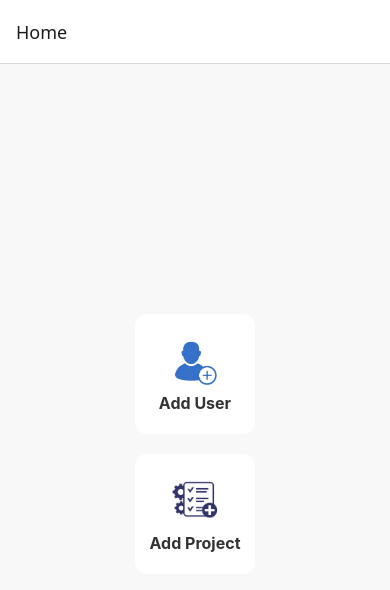
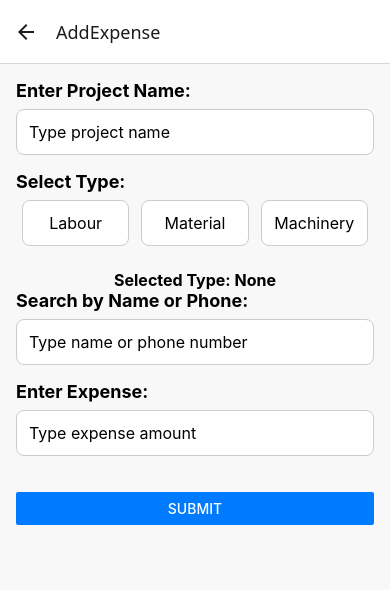
Before and after one commit to theetchanaa/civilfrontend, a React Native app: screen /AddExpense in a window 390 px wide. Shown: the top 590 px of the page. Built offline with nearby package versions, Linux system fonts and the light colour scheme.

Commit message:
add expense

```diff
--- a/App.js
+++ b/App.js
@@ -7,6 +7,7 @@ import LabourFormScreen from './src/components/LabourFormScreen';
 import MaterialFormScreen from './src/components/MaterialFormScreen';
 import MachineryFormScreen from './src/components/MachineryFormScreen';
 import ProjectFormScreen from './src/components/ProjectFormScreen'; // Import the screen
+import AddExpenseScreen from './src/components/AddExpenseScreen';
 
 const Stack = createStackNavigator();
 
@@ -20,6 +21,7 @@ const App = () => {
         <Stack.Screen name="MaterialForm" component={MaterialFormScreen} />
         <Stack.Screen name="MachineryFormScreen" component={MachineryFormScreen} />
         <Stack.Screen name="ProjectFormScreen" component={ProjectFormScreen} />
+        <Stack.Screen name="AddExpense" component={AddExpenseScreen} />
       </Stack.Navigator>
     </NavigationContainer>
   );
--- a/src/components/AddExpenseScreen.js
+++ b/src/components/AddExpenseScreen.js
@@ -0,0 +1,281 @@
+import React, { useState } from 'react';
+import {
+  View,
+  TextInput,
+  Text,
+  StyleSheet,
+  FlatList,
+  TouchableOpacity,
+  Button,
+  Alert,
+} from 'react-native';
+
+const AddExpenseScreen = () => {
+  const [projectName, setProjectName] = useState('');
+  const [filteredProjects, setFilteredProjects] = useState([]);
+  const [searchText, setSearchText] = useState('');
+  const [filteredRows, setFilteredRows] = useState([]);
+  const [selectedDetails, setSelectedDetails] = useState(null);
+  const [selectedType, setSelectedType] = useState('');
+  const [expense, setExpense] = useState('');
+
+  const projects = ['Project A', 'Project B', 'Project C', 'Project D'];
+
+  const rows = [
+    { name: 'John Doe', phone: '1234567890', sector: 'Carpenter' },
+    { name: 'Jane Smith', phone: '9876543210', sector: 'Painter' },
+    { name: 'Mike Johnson', phone: '4567890123', sector: 'Mason' },
+    { name: 'Anna Taylor', phone: '6543210987', sector: 'Shuttering' },
+  ];
+
+  const types = ['Labour', 'Material', 'Machinery'];
+
+  const handleProjectNameChange = (text) => {
+    setProjectName(text);
+    const filtered = projects.filter((project) =>
+      project.toLowerCase().includes(text.toLowerCase())
+    );
+    setFilteredProjects(filtered);
+  };
+
+  const handleSearchChange = (text) => {
+    setSearchText(text);
+    const filtered = rows.filter(
+      (row) =>
+        row.name.toLowerCase().includes(text.toLowerCase()) ||
+        row.phone.includes(text)
+    );
+    setFilteredRows(filtered);
+  };
+
+  const handleSubmit = () => {
+    if (!projectName || !selectedType || !selectedDetails || !expense) {
+      Alert.alert('Error', 'Please fill out all fields before submitting.');
+      return;
+    }
+
+    const data = {
+      projectName,
+      selectedType,
+      name: selectedDetails.name,
+      phone: selectedDetails.phone,
+      sector: selectedDetails.sector,
+      expense,
+    };
+
+    console.log('Submitted Data:', data);
+    Alert.alert('Success', 'Expense submitted successfully!');
+    // Reset fields
+    setProjectName('');
+    setSelectedType('');
+    setSearchText('');
+    setSelectedDetails(null);
+    setExpense('');
+  };
+
+  return (
+    <View style={styles.container}>
+      {/* Project Name Input */}
+      <Text style={styles.label}>Enter Project Name:</Text>
+      <TextInput
+        style={styles.input}
+        placeholder="Type project name"
+        value={projectName}
+        onChangeText={handleProjectNameChange}
+      />
+      {filteredProjects.length > 0 && (
+        <View style={styles.dropdown}>
+          <FlatList
+            data={filteredProjects}
+            keyExtractor={(item, index) => index.toString()}
+            renderItem={({ item }) => (
+              <TouchableOpacity
+                onPress={() => {
+                  setProjectName(item);
+                  setFilteredProjects([]);
+                }}
+              >
+                <Text style={styles.dropdownItem}>{item}</Text>
+              </TouchableOpacity>
+            )}
+          />
+        </View>
+      )}
+
+      {/* Type Selection */}
+      <Text style={styles.label}>Select Type:</Text>
+      <View style={styles.typeContainer}>
+        {types.map((type) => (
+          <TouchableOpacity
+            key={type}
+            style={[
+              styles.typeButton,
+              selectedType === type && styles.selectedTypeButton,
+            ]}
+            onPress={() => setSelectedType(type)}
+          >
+            <Text
+              style={[
+                styles.typeButtonText,
+                selectedType === type && styles.selectedTypeButtonText,
+              ]}
+            >
+              {type}
+            </Text>
+          </TouchableOpacity>
+        ))}
+      </View>
+      <Text style={styles.selectedTypeLabel}>
+        Selected Type: {selectedType || 'None'}
+      </Text>
+
+      {/* Search Input */}
+      <Text style={styles.label}>Search by Name or Phone:</Text>
+      <TextInput
+        style={styles.input}
+        placeholder="Type name or phone number"
+        value={searchText}
+        onChangeText={handleSearchChange}
+      />
+      {filteredRows.length > 0 && (
+        <View style={styles.dropdown}>
+          <FlatList
+            data={filteredRows}
+            keyExtractor={(item, index) => index.toString()}
+            renderItem={({ item }) => (
+              <TouchableOpacity
+                onPress={() => {
+                  setSelectedDetails(item);
+                  setFilteredRows([]);
+                  setSearchText(item.name);
+                }}
+              >
+                <Text style={styles.dropdownItem}>
+                  {item.name} ({item.phone})
+                </Text>
+              </TouchableOpacity>
+            )}
+          />
+        </View>
+      )}
+
+      {/* Selected Details */}
+      {selectedDetails && (
+        <View style={styles.detailsContainer}>
+          <Text style={styles.detailText}>
+            <Text style={styles.bold}>Name:</Text> {selectedDetails.name}
+          </Text>
+          <Text style={styles.detailText}>
+            <Text style={styles.bold}>Phone:</Text> {selectedDetails.phone}
+          </Text>
+          <Text style={styles.detailText}>
+            <Text style={styles.bold}>Sector:</Text> {selectedDetails.sector}
+          </Text>
+        </View>
+      )}
+
+      {/* Expense Input */}
+      <Text style={styles.label}>Enter Expense:</Text>
+      <TextInput
+        style={styles.input}
+        placeholder="Type expense amount"
+        value={expense}
+        onChangeText={setExpense}
+        keyboardType="numeric"
+      />
+
+      {/* Submit Button */}
+      <View style={styles.submitButton}>
+        <Button title="Submit" onPress={handleSubmit} color="#007bff" />
+      </View>
+    </View>
+  );
+};
+
+const styles = StyleSheet.create({
+  container: {
+    flex: 1,
+    padding: 16,
+    backgroundColor: '#f8f8f8',
+  },
+  label: {
+    fontSize: 18,
+    fontWeight: 'bold',
+    marginBottom: 8,
+  },
+  input: {
+    borderWidth: 1,
+    borderColor: '#ccc',
+    borderRadius: 8,
+    padding: 12,
+    fontSize: 16,
+    backgroundColor: '#fff',
+    marginBottom: 16,
+  },
+  dropdown: {
+    backgroundColor: '#fff',
+    borderWidth: 1,
+    borderColor: '#ccc',
+    borderRadius: 8,
+    maxHeight: 150,
+    marginBottom: 16,
+  },
+  dropdownItem: {
+    padding: 12,
+    fontSize: 16,
+    borderBottomWidth: 1,
+    borderBottomColor: '#eee',
+  },
+  detailsContainer: {
+    marginTop: 16,
+    padding: 16,
+    backgroundColor: '#e9f7ef',
+    borderRadius: 8,
+    borderWidth: 1,
+    borderColor: '#b2dfdb',
+  },
+  detailText: {
+    fontSize: 16,
+    marginBottom: 8,
+  },
+  bold: {
+    fontWeight: 'bold',
+  },
+  typeContainer: {
+    flexDirection: 'row',
+    justifyContent: 'space-around',
+    marginBottom: 16,
+  },
+  typeButton: {
+    padding: 12,
+    borderRadius: 8,
+    borderWidth: 1,
+    borderColor: '#ccc',
+    backgroundColor: '#fff',
+    width: '30%',
+    alignItems: 'center',
+  },
+  selectedTypeButton: {
+    backgroundColor: '#007bff',
+    borderColor: '#0056b3',
+  },
+  typeButtonText: {
+    fontSize: 16,
+    color: '#000',
+  },
+  selectedTypeButtonText: {
+    color: '#fff',
+    fontWeight: 'bold',
+  },
+  selectedTypeLabel: {
+    fontSize: 16,
+    fontWeight: 'bold',
+    textAlign: 'center',
+    marginTop: 8,
+  },
+  submitButton: {
+    marginTop: 20,
+  },
+});
+
+export default AddExpenseScreen;
--- a/src/components/HomeScreen.js
+++ b/src/components/HomeScreen.js
@@ -27,6 +27,19 @@ const HomeScreen = ({ navigation }) => {
     style={styles.iconImage}
   />
   <Text style={styles.iconText}>Add Project</Text>
+</TouchableOpacity>
+
+      </View>
+      <View style={styles.iconWrapper}>
+      <TouchableOpacity
+  style={styles.iconContainer}
+  onPress={() => navigation.navigate('AddExpense')} // 'Add Project' must match the name in the navigator
+>
+  <Image
+    source={require('../../assets/add-project-icon.png')}
+    style={styles.iconImage}
+  />
+  <Text style={styles.iconText}>Add Expense</Text>
 </TouchableOpacity>
 
       </View>
--- a/src/components/LabourFormScreen.js
+++ b/src/components/LabourFormScreen.js
@@ -24,7 +24,7 @@ const LabourFormPage = () => {
   useEffect(() => {
     const fetchIndustryOptions = async () => {
       try {
-        const response = await fetch('http://192.168.151.233:5000/labour');
+        const response = await fetch('http://192.168.14.233:5000/labour');
         const data = await response.json();
         console.log(data);
         setIndustryOptions(data.labour);
@@ -55,7 +55,7 @@ const LabourFormPage = () => {
 
     try {
       if (newIndustryType && !industryType) {
-        const labourResponse = await fetch('http://192.168.145.98:5000/add-labour', {
+        const labourResponse = await fetch('http://192.168.14.233:5000/add-labour', {
           method: 'POST',
           headers: {
             'Content-Type': 'application/json',
@@ -75,7 +75,7 @@ const LabourFormPage = () => {
         }
       }
 
-      const response = await fetch('http://192.168.145.98:5000/add-category', {
+      const response = await fetch('http://192.168.14.233:5000/add-category', {
         method: 'POST',
         headers: {
           'Content-Type': 'application/json',
--- a/src/components/MachineryFormScreen.js
+++ b/src/components/MachineryFormScreen.js
@@ -14,7 +14,7 @@ const MachineryFormScreen = () => {
   useEffect(() => {
     const fetchIndustryOptions = async () => {
       try {
-        const response = await fetch('http://192.168.145.98:5000/machinery');
+        const response = await fetch('http://192.168.14.233:5000/machinery');
         const data = await response.json();
         setIndustryOptions(data.machinery);
         setFilteredIndustryOptions(data.machinery);
@@ -42,7 +42,7 @@ const MachineryFormScreen = () => {
 
     try {
       if (newIndustryType && !industryType) {
-        const machineryResponse = await fetch('http://192.168.145.98:5000/add-machinery', {
+        const machineryResponse = await fetch('http://192.168.14.233:5000/add-machinery', {
           method: 'POST',
           headers: {
             'Content-Type': 'application/json',
@@ -58,7 +58,7 @@ const MachineryFormScreen = () => {
         alert('Success: New machinery type added successfully!');
       }
 
-      const response = await fetch('http://192.168.145.98:5000/add-category', {
+      const response = await fetch('http://192.168.14.233:5000/add-category', {
         method: 'POST',
         headers: {
           'Content-Type': 'application/json',
--- a/src/components/MaterialFormScreen.js
+++ b/src/components/MaterialFormScreen.js
@@ -24,7 +24,7 @@ const MaterialFormScreen = () => {
   useEffect(() => {
     const fetchIndustryOptions = async () => {
       try {
-        const response = await fetch('http://192.168.145.98:5000/material');
+        const response = await fetch('http://192.168.14.233:5000/material');
         const data = await response.json();
         console.log(data);
         setIndustryOptions(data.material);
@@ -55,7 +55,7 @@ const MaterialFormScreen = () => {
 
     try {
       if (newIndustryType && !industryType) {
-        const labourResponse = await fetch('http://192.168.145.98:5000/add-material', {
+        const labourResponse = await fetch('http://192.168.14.233:5000/add-material', {
           method: 'POST',
           headers: {
             'Content-Type': 'application/json',
@@ -75,7 +75,7 @@ const MaterialFormScreen = () => {
         }
       }
 
-      const response = await fetch('http://192.168.145.98:5000/add-category', {
+      const response = await fetch('http://192.168.14.233:5000/add-category', {
         method: 'POST',
         headers: {
           'Content-Type': 'application/json',
--- a/src/components/ProjectFormIntegration.js
+++ b/src/components/ProjectFormIntegration.js
@@ -12,7 +12,7 @@ const useProjectForm = () => {
 
   useEffect(() => {
     if (category) {
-      axios.get(`http://192.168.151.233:5000/${category}`)
+      axios.get(`http://192.168.14.233:5000/${category}`)
         .then(response => {
           const types = response.data[category] || [];
           const validTypes = types.filter(item => item && item.trim() !== '');
@@ -44,7 +44,7 @@ const useProjectForm = () => {
         })),
       };
 
-      axios.post('http://192.168.151.233:5000/submit_project', data)
+      axios.post('http://192.168.14.233:5000/submit_project', data)
         .then(response => {
           alert('Project and payments added successfully!');
           setProjectName('');
```
